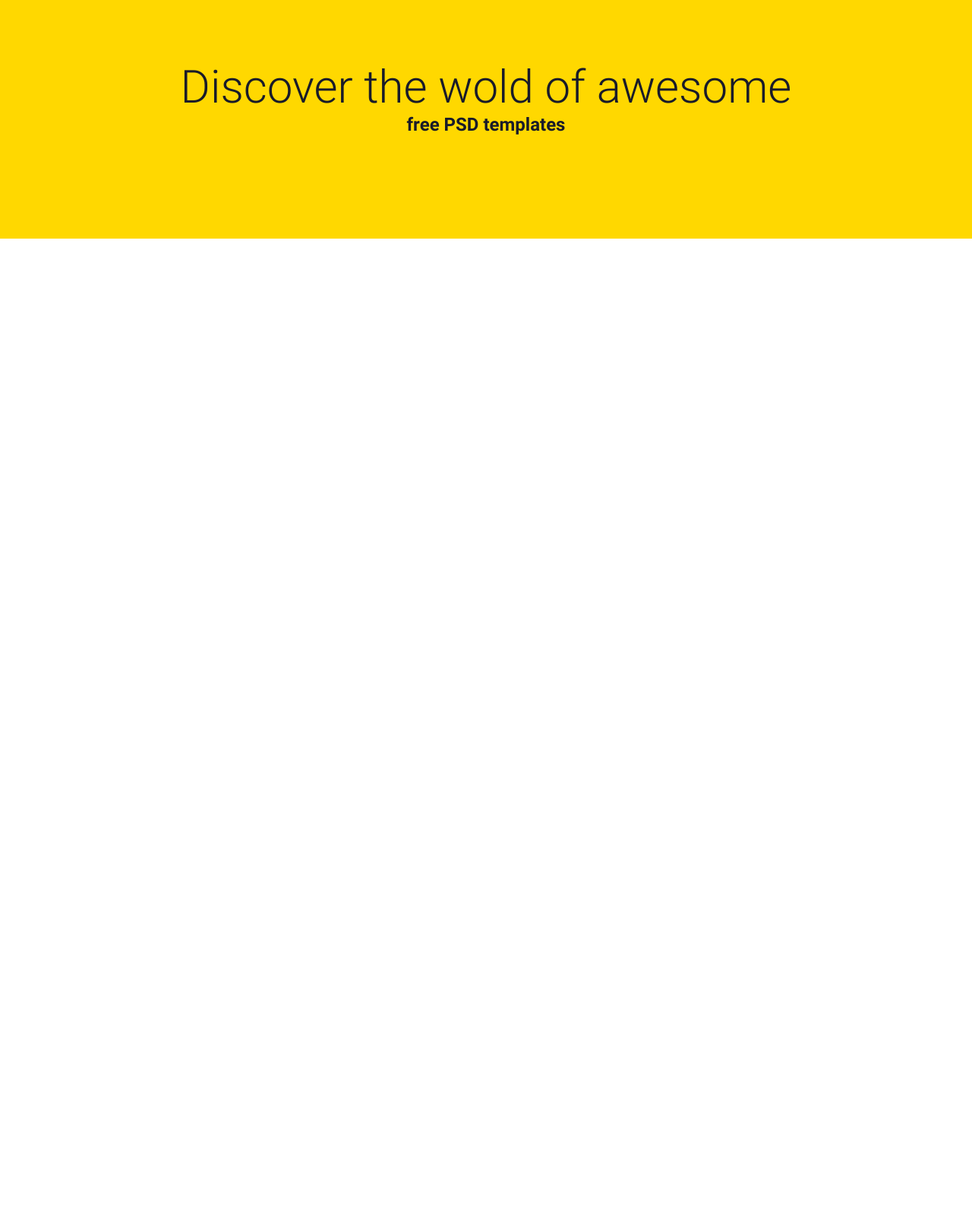
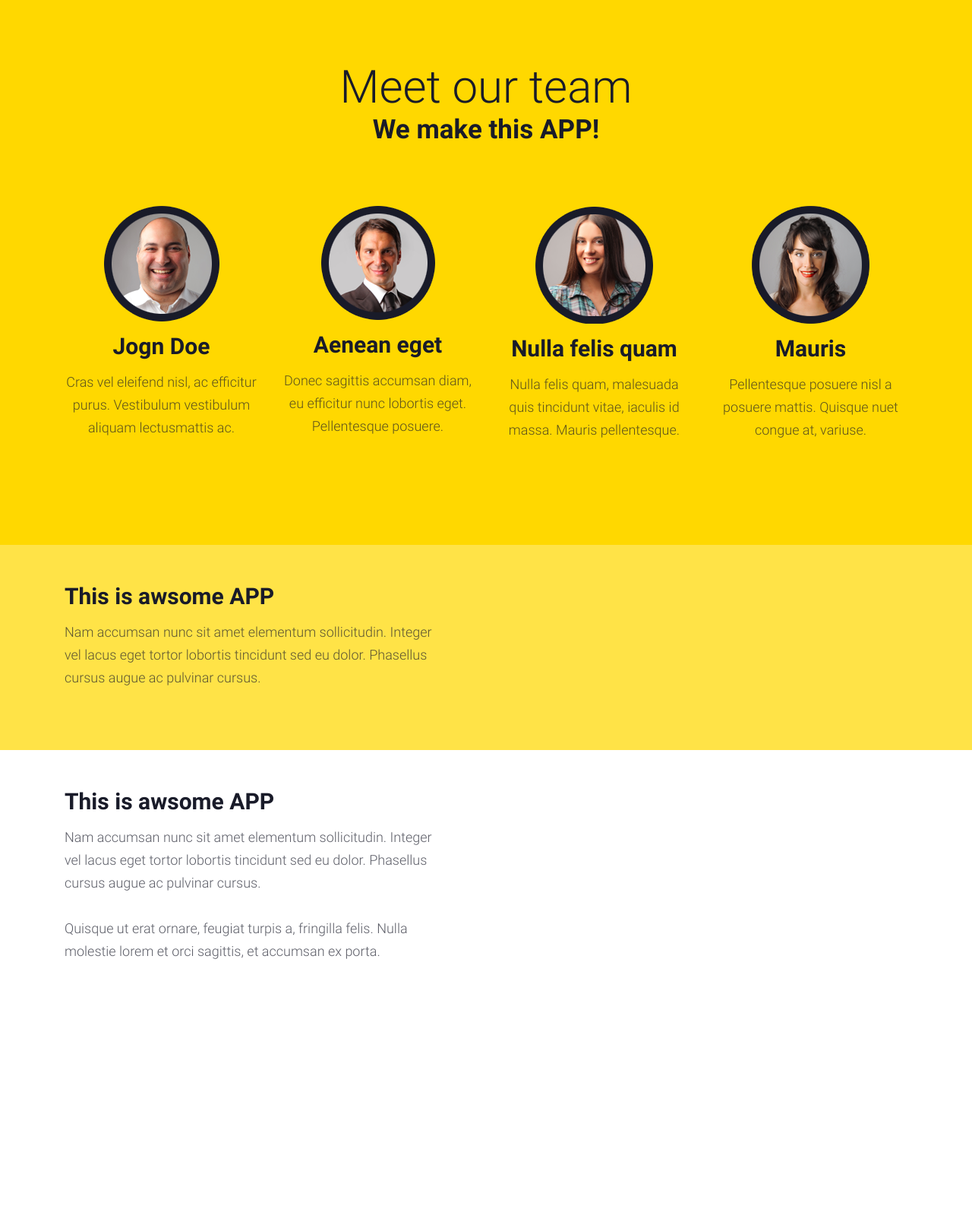
Before and after one commit to YevhenTarashchyk/Uranos, a website built with webpack: page src/public/index.html in a window 1280 px wide. Shown: the part 1542-3129 px from the top of the page at 76% size. Before the commit the page ends 1856 px from the top, so only its background shows below. Built offline with nearby package versions, Linux system fonts and the light colour scheme; files whose address does not match are found by name.

Commit message:
team section completed + macbook started

```diff
--- a/src/public/index.html
+++ b/src/public/index.html
@@ -130,18 +130,84 @@
 
 	<section class="ourTeam" id="team">
 		<div class="container">
-			<div class="row justify-content-center">
+			<div class="row justify-content-center text">
 				<div class="col-xs-12">
 					<h1 class="section-content__title">
-						Discover the wold of awesome
+						Meet our team
 					</h1>
 					<h2 class="section-content__subtitle">
-						free PSD templates
+						We make this APP!
 					</h2>
 				</div>
 			</div>
-			<div class="row"></div>
+			<div class="row workers-section">
+				<div class="col-xs-12 col-lg-3 worker">
+					<img src="assets/img/face1.jpg" alt="">
+					<h4>Jogn Doe</h4>
+					<p>
+						Cras vel eleifend nisl, ac efficitur purus. Vestibulum vestibulum aliquam lectusmattis ac.
+					</p>
+				</div>
+				<div class="col-xs-12 col-lg-3 worker">
+					<img src="assets/img/face2.jpg" alt="">
+					<h4>Aenean eget</h4>
+					<p>
+						Donec sagittis accumsan diam, eu efficitur nunc lobortis eget. Pellentesque posuere.
+					</p>
+				</div>
+				<div class="col-xs-12 col-lg-3 worker">
+					<img src="assets/img/face3.jpg" alt="">
+					<h4>Nulla felis quam</h4>
+					<p>
+						Nulla felis quam, malesuada quis tincidunt vitae, iaculis id massa. Mauris pellentesque.
+					</p>
+				</div>
+				<div class="col-xs-12 col-lg-3 worker">
+					<img src="assets/img/face4.jpg" alt="">
+					<h4>Mauris</h4>
+					<p>
+						Pellentesque posuere nisl a posuere mattis. Quisque nuet congue at, variuse.
+					</p>
+				</div>
+			</div>
 		</div>
+	</section>
+
+	<section class="macbook">
+		<!-- <img src="assets/img/MacBook_Gold.png" alt=""> -->
+
+		<div class="yellow-strip">
+			<div class="container">
+				<div class="row">
+					<div class="col-xs-12 col-md-6">
+						<h4>This is awsome APP</h4>
+						<p>
+							Nam accumsan nunc sit amet elementum sollicitudin. Integer vel lacus eget tortor lobortis tincidunt sed eu dolor.
+							Phasellus cursus augue ac pulvinar cursus.
+						</p>
+					</div>
+				</div>
+			</div>
+		</div>
+
+		<div class="white-strip">
+			<div class="container">
+				<div class="row">
+					<div class="col-xs-12 col-md-6">
+						<h4>This is awsome APP</h4>
+						<p>
+							Nam accumsan nunc sit amet elementum sollicitudin. Integer vel lacus eget tortor lobortis tincidunt sed
+							eu dolor.
+							Phasellus cursus augue ac pulvinar cursus.
+						</p>
+						<p>
+							Quisque ut erat ornare, feugiat turpis a, fringilla felis. Nulla molestie lorem et orci sagittis, et accumsan ex porta.
+						</p>
+					</div>
+				</div>
+			</div>
+		</div>
+
 	</section>
 
 
--- a/src/scss/main.scss
+++ b/src/scss/main.scss
@@ -7,6 +7,7 @@
 @import 'modules/header';
 @import 'modules/about';
 @import 'modules/team';
+@import 'modules/macbook';
 
 * {box-sizing: border-box;}
 body {
@@ -18,6 +19,9 @@ body {
   color: color(textOnLight);
 }
 h1,h2,h3,h4,h5,h6 {
+  margin: 0;
+}
+p {
   margin: 0;
 }
 ul {
--- /dev/null
+++ b/src/scss/modules/macbook.scss
@@ -0,0 +1,23 @@
+@import 'utils/mixins';
+.macbook {
+    .yellow-strip {
+        @include strip(color(links_hover),270px,left,35px);
+        h4 {
+            @extend %h;
+        }
+        p {
+            @extend %p;
+            padding: 0 50px 30px 0;
+        }
+    }
+    .white-strip {
+        @include strip(color(textOnDark),600px,left,35px);
+        h4 {
+            @extend %h;
+        }
+        p {
+            @extend %p;
+            padding: 0 50px 30px 0;
+        }
+    }
+}
--- a/src/scss/modules/team.scss
+++ b/src/scss/modules/team.scss
@@ -4,10 +4,38 @@
     padding: 136px 0;
     background: color(buttons_mainBg);
     .container{
-        .row{
+        .text {
             text-align: center;
             .section-content__title{
                 @include title (color(textOnLight),100,60px,70px);
+                @media (max-width: width(tableWidth)) {
+                        font-size: 45px;
+                }
+            }
+            .section-content__subtitle {
+                @include title (color(textOnLight),700,35px,normal);
+                @media (max-width: width(tableWidth)) {
+                        font-size: 30px;
+                }
+            }
+        }
+        .workers-section {
+            .worker{
+                text-align: center;
+                h4 {
+                    @extend %h;
+                }
+                p {
+                    @extend %p;
+                }
+                img{
+                    display: block;
+                    margin: 0 auto;
+                    padding-top: 80px;
+                    @media (max-width: width(tableWidth)) {
+                        padding-top: 30px;
+                    }
+                }
             }
         }
     }
--- a/src/scss/utils/_extends.scss
+++ b/src/scss/utils/_extends.scss
@@ -1,4 +1,5 @@
 /* FOR HEADER */
+@import 'utils/mixins';
 %links-active {
     background-color: color(buttons_mainBg);
 }
@@ -12,3 +13,17 @@
 	width: 24px;
 	transition: all .4s;
 }
+
+%h {
+	@include h (30px,700,15px 0);
+	@media (max-width: width(desktopWidth)) and (min-width: width(smDesktopWidth)) {
+		font-size: 28px;
+	}
+	@media (min-width: width(tableWidth)) and (max-width: width(smDesktopWidth)) {
+		font-size: 20px;
+	}
+}
+
+%p {
+	@include p (18px,300,30px,0.7);
+}
--- a/src/scss/utils/_mixins.scss
+++ b/src/scss/utils/_mixins.scss
@@ -18,3 +18,23 @@
         font-size: $size;
         line-height: $l-height;
 }
+
+@mixin h ($size,$weight,$padding) {
+    font-weight: $weight;
+    font-size: $size;
+    padding: $padding;
+}
+
+@mixin p ($size,$weight,$l-height,$opacity) {
+    opacity: $opacity;
+    font-size: $size;
+    font-weight: $weight;
+    line-height: $l-height;
+}
+
+@mixin strip ($bgcolor,$height,$align,$padding) {
+    background-color: $bgcolor;
+    min-height: $height;
+    text-align: $align;
+    padding-top: $padding;
+}
```
